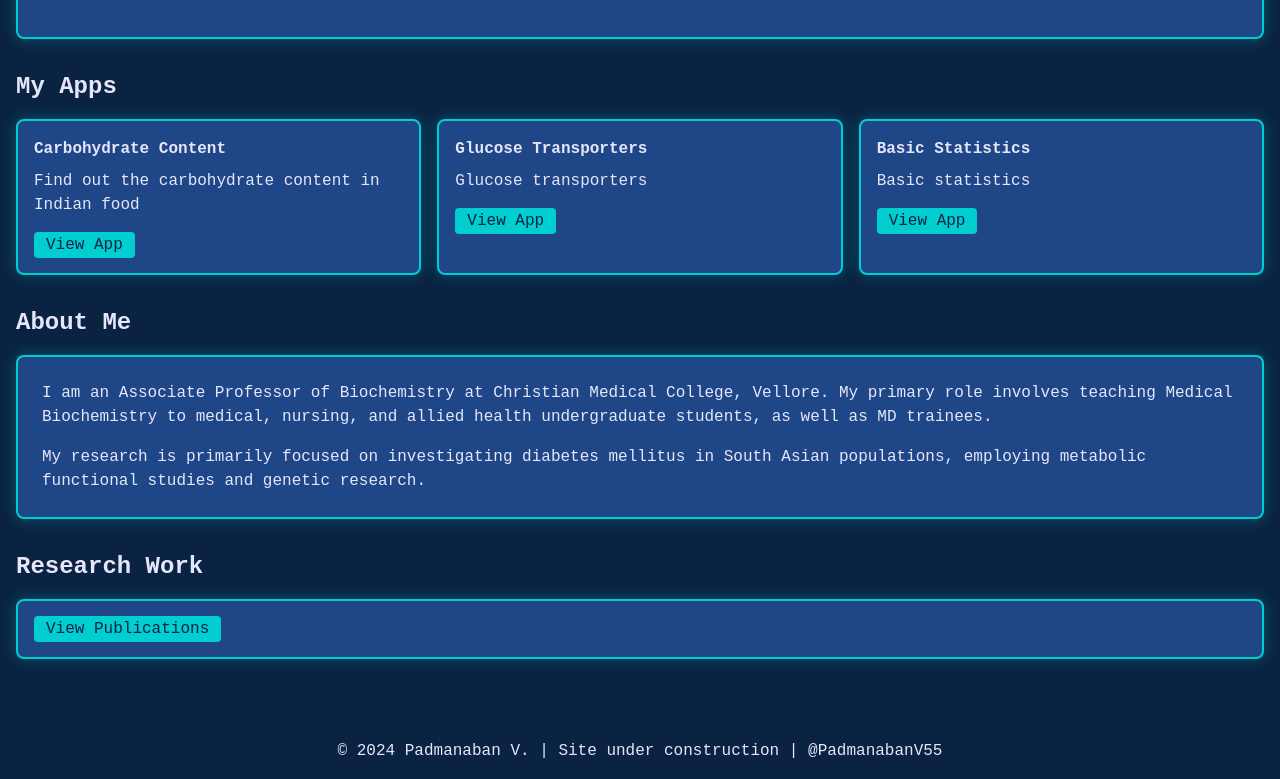
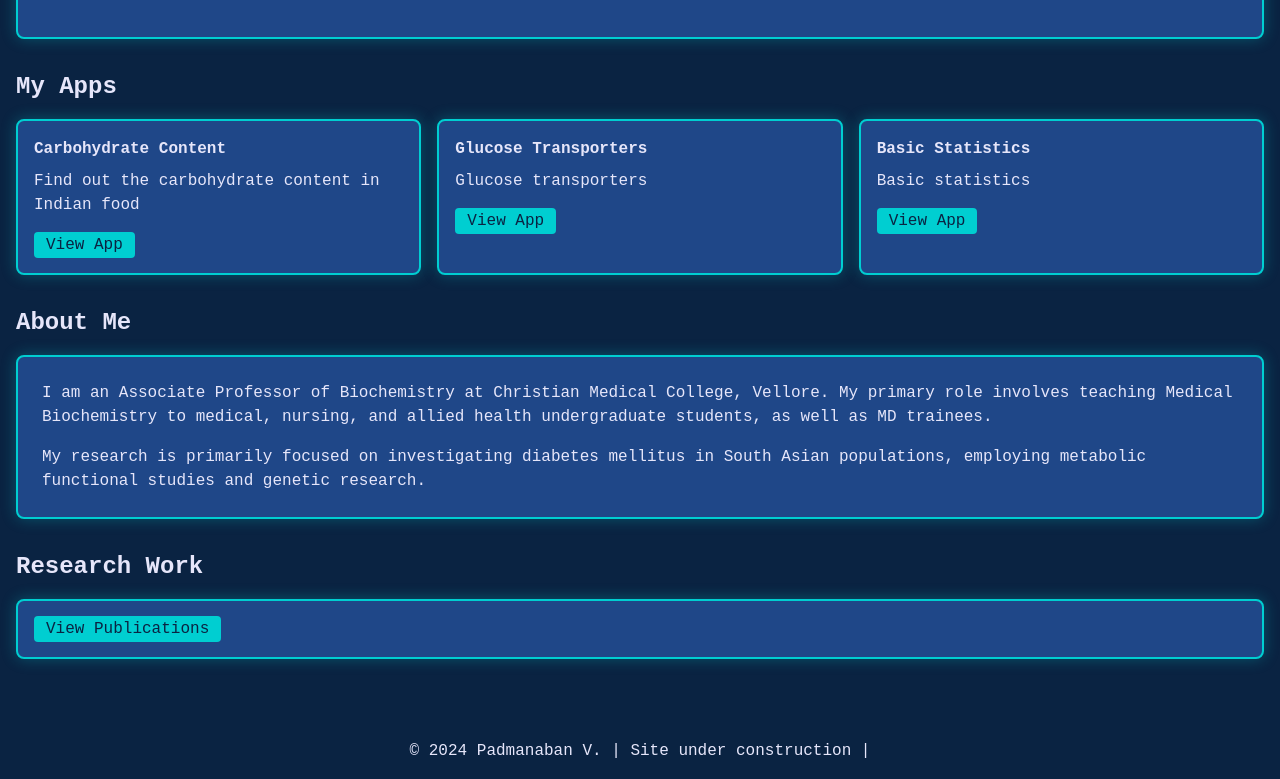
Before and after one commit to Padmanaban55/padmanaban.github.io, a plain HTML site: page index.html in a window 1280 px wide. Shown: the part 161-940 px from the top of the page. Drawn offline with nearby package versions, Linux system fonts and the light colour scheme.

Commit message:
Update index.html

```diff
--- a/index.html
+++ b/index.html
@@ -113,9 +113,6 @@
     <footer class="bg-opacity-50 p-4 text-center">
         <p class="text-teal-300">
             © 2024 Padmanaban V. | Site under construction |
-            <a href="https://twitter.com/PadmanabanV55" class="text-teal-200 hover:underline">
-                @PadmanabanV55
-            </a>
         </p>
     </footer>
 </body>
```
